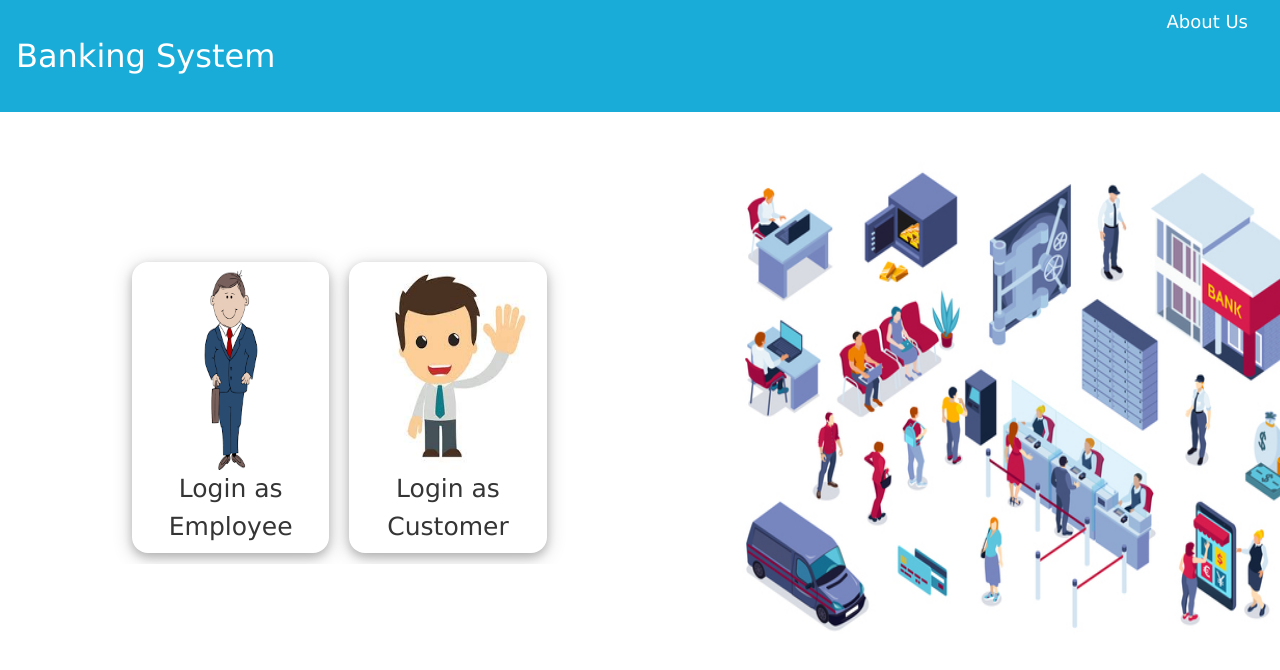
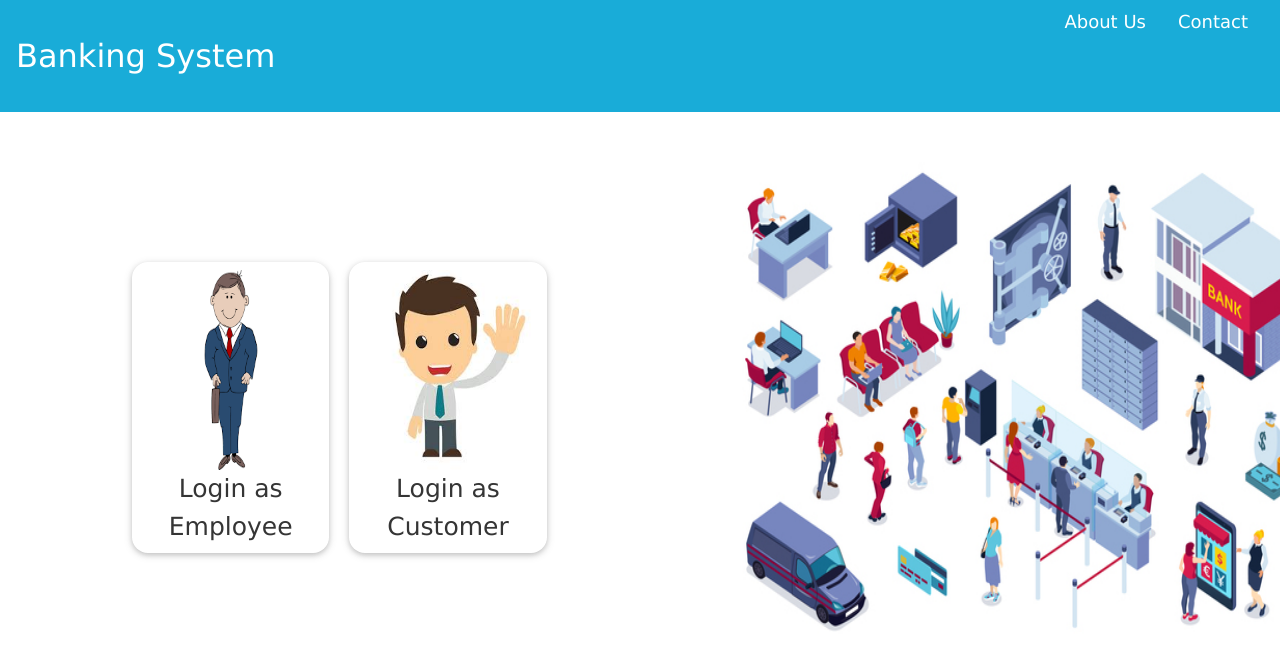
Before and after one commit to Ash228/Banking-system, a PHP site: page / in a window 1280 px wide. Shown: the top 670 px of the page. Run offline with PHP 8.4, Linux system fonts and the light colour scheme.

Commit message:
Added 'Contact' option in index.php

```diff
--- a/testf1/index.php
+++ b/testf1/index.php
@@ -15,6 +15,7 @@
             <p>Banking System</p>
         </div>
         <div class='w3-bar w3-third nav w3-large'>
+            <a href='#' class='w3-bar-item w3-right about-us'>Contact</a>
             <a onclick="document.getElementById('aboutUs').style.display='block'" class='w3-bar-item w3-right about-us'>About Us</a>
         </div>
     </div>
@@ -23,11 +24,11 @@
             <!--<div class="w3-container">
                 <img class="w3-image" src="cust.jpg" style="height:200px;width:150px">
             </div>-->
-            <div onclick="document.getElementById('id01').style.display='block'" class='w3-third w3-card-4 w3-padding w3-round-xlarge' style="top:25%; margin-right:20px;margin-left:100px; margin-bottom:10px; cursor:pointer">
+            <div onclick="document.getElementById('id01').style.display='block'" class='w3-third w3-card-2 w3-padding w3-round-xlarge' style="top:25%; margin-right:20px;margin-left:100px; margin-bottom:10px; cursor:pointer">
                 <img class="w3-image" src="emp.png" style="height:200px;width:150px"><br/>
                 <a class='w3-center'>Login as Employee</a><br/>
             </div>
-            <div onclick="document.getElementById('id02').style.display='block'"class="w3-third w3-card-4 w3-padding w3-round-xlarge" style="top:25%; cursor:pointer;">
+            <div onclick="document.getElementById('id02').style.display='block'"class="w3-third w3-card-2 w3-padding w3-round-xlarge" style="top:25%; cursor:pointer;">
                 <img class="w3-image w3-margin-left" src="cust.jpg" style="height:200px;width:150px"><br/>
                 <a class='w3-center'>Login as Customer</a><br/>
             </div>
@@ -45,6 +46,7 @@
             laborum.
         </p>
     </div>
+
 
     <div id="id01" class="modal">
 
--- a/testf1/s1.css
+++ b/testf1/s1.css
@@ -184,8 +184,9 @@ span.psw {
 .about-us{
     color: white;
     cursor: pointer;
+    text-decoration: none;
 }
 .about-us:hover{
+    color: #353535;
     text-decoration: underline;
-    color: black;
 }
```
Also changed, not shown: testf1/login-bg3.jpg (added), 1 other file.
